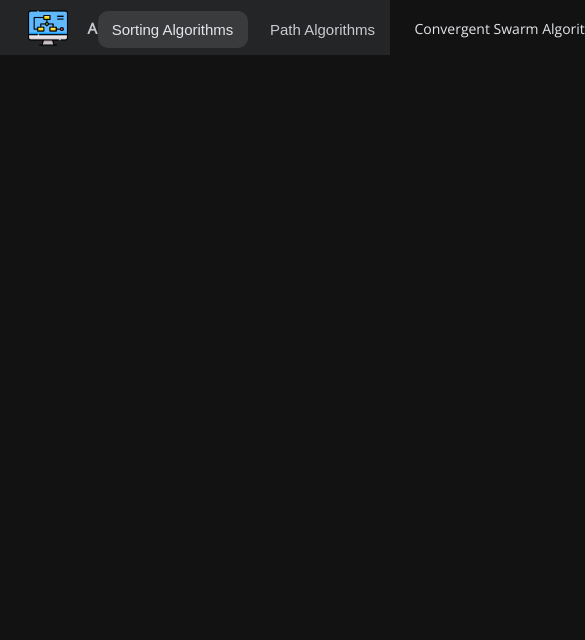
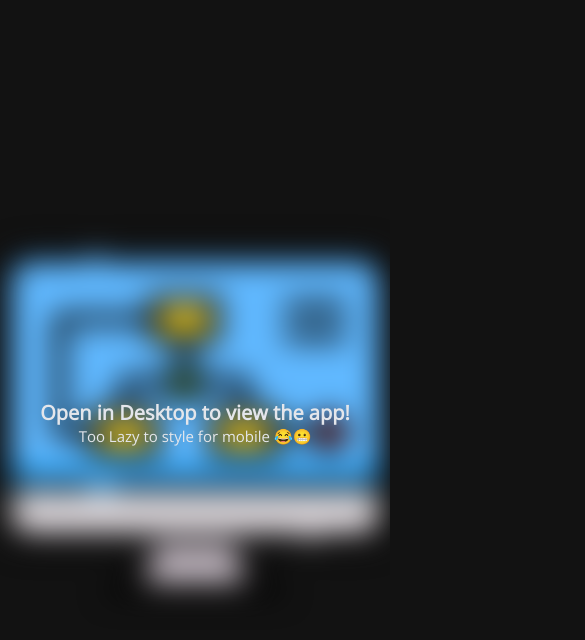
Before and after one commit to saianirudh1/algorithm-visualizer, a React (Create React App) app: page / in a window 390 px wide. Shown: the top 640 px of the page, 585 px wide, since content can reach past the window. Built offline with nearby package versions, Linux system fonts and the light colour scheme.

Commit message:
Mobile View

```diff
--- a/src/App.js
+++ b/src/App.js
@@ -1,15 +1,20 @@
-import Header from './components/header/Header';
+import { useEffect, useState } from 'react';
+
+import Main from './components/Main';
 import MobileView from './components/UI/MobileView';
 
-import classes from './App.module.css';
+function App() {
+  const [width, setWidth] = useState(window.innerWidth);
+  const breakPoint = 915;
 
-function App() {
-  return (
-    <div className={classes.app}>
-      <Header />
-      {/* <MobileView /> */}
-    </div>
-  );
+  useEffect(() => {
+    const handleWindowResize = () => setWidth(window.innerWidth);
+    window.addEventListener('resize', handleWindowResize);
+
+    return () => window.removeEventListener('resize', handleWindowResize);
+  }, []);
+
+  return <div>{width <= breakPoint ? <MobileView /> : <Main />}</div>;
 }
 
 export default App;
--- a/src/App.module.css
+++ /dev/null
@@ -1,2 +0,0 @@
-.app {
-}
--- /dev/null
+++ b/src/components/Main.jsx
@@ -0,0 +1,12 @@
+import { Fragment } from 'react';
+import Header from './header/Header';
+
+function Main() {
+  return (
+    <Fragment>
+      <Header />
+    </Fragment>
+  );
+}
+
+export default Main;
--- a/src/components/UI/MobileView.jsx
+++ b/src/components/UI/MobileView.jsx
@@ -1,9 +1,14 @@
 import classes from './MobileView.module.css';
+import logo from '../../img/logo.png';
 
 function MobileView() {
   return (
     <div className={classes.mobile}>
-      <h1>Open in desktop to view the app!</h1>
+      <img src={logo} alt="Logo" />
+      <div className={classes.content}>
+        <h1>Open in Desktop to view the app!</h1>
+        <p>Too Lazy to style for mobile 😂😬</p>
+      </div>
     </div>
   );
 }
--- a/src/components/UI/MobileView.module.css
+++ b/src/components/UI/MobileView.module.css
@@ -1,6 +1,31 @@
 .mobile {
+  height: 100vh;
+  width: 100vw;
   display: flex;
+  justify-content: center;
   align-items: center;
-  justify-content: center;
-  height: calc(100vh - 100px);
+  flex-direction: column;
+  position: relative;
 }
+
+.mobile img {
+  max-width: 100%;
+  filter: blur(15px);
+  height: auto;
+}
+
+.content {
+  position: absolute;
+  display: flex;
+  flex-direction: column;
+  align-items: center;
+  z-index: 99;
+}
+
+.content h1 {
+  font-size: 2rem;
+}
+
+.content p {
+  font-size: 1.5rem;
+}
--- a/src/store/algorithm.js
+++ b/src/store/algorithm.js
@@ -1,6 +1,6 @@
 import { createSlice } from '@reduxjs/toolkit';
 
-const initialState = { id: '0', name: 'Convergent Swarm Algorithm' };
+const initialState = { id: '0', name: 'Select An Algorithm' };
 const algorithmSlice = createSlice({
   name: 'algorithm',
   initialState,
```
